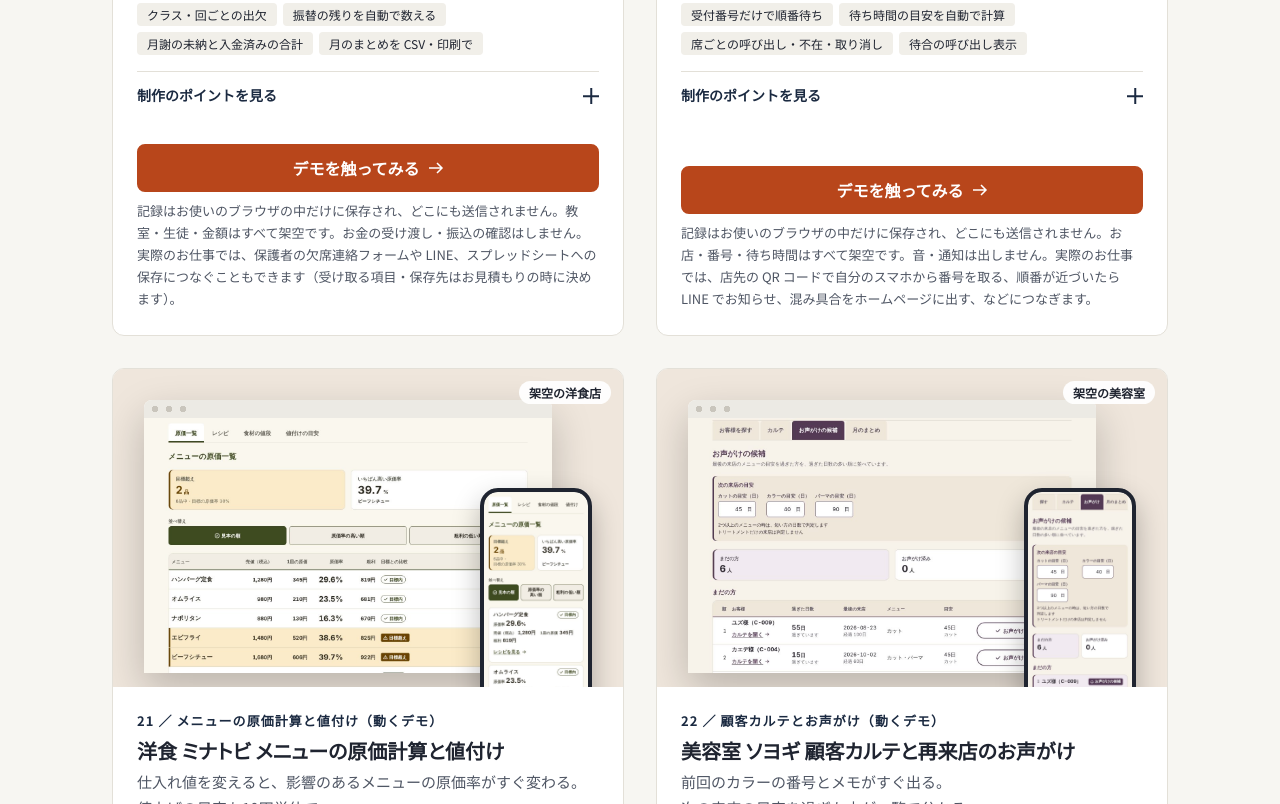
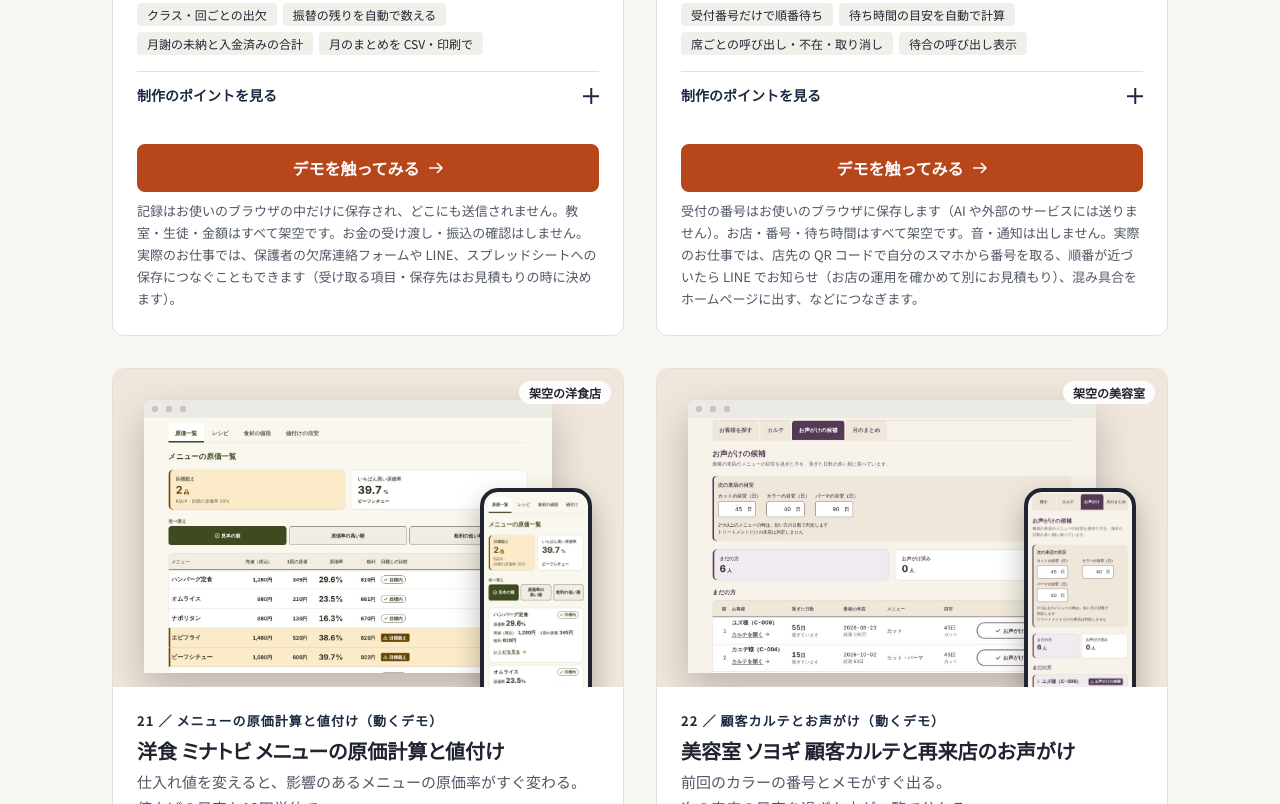
Before and after one commit to yuta054106-jpg/tenka-lab-works, a plain HTML site: page index.html in a window 1280 px wide. Shown: the part 11196-12000 px from the top of the page. Drawn offline with Linux system fonts and the light colour scheme.

Commit message:
作品例20：カードの文言

```diff
--- a/index.html
+++ b/index.html
@@ -900,7 +900,7 @@
                   <p class="card__action">
                     <a class="btn" href="demos/18-queue/">デモを触ってみる<span class="sr">（理容 トモリギの順番待ちの受付と呼び出し）</span><svg class="btn__arrow" width="16" height="16" viewBox="0 0 16 16" aria-hidden="true" focusable="false"><path d="M1 8h13M9 3l5 5-5 5" fill="none" stroke="currentColor" stroke-width="1.5"/></svg></a>
                   </p>
-                  <p class="card__small">記録はお使いのブラウザの中だけに保存され、どこにも送信されません。お店・番号・待ち時間はすべて架空です。音・通知は出しません。実際のお仕事では、店先の QR コードで自分のスマホから番号を取る、順番が近づいたら LINE でお知らせ、混み具合をホームページに出す、などにつなぎます。</p>
+                  <p class="card__small">受付の番号はお使いのブラウザに保存します（AI や外部のサービスには送りません）。お店・番号・待ち時間はすべて架空です。音・通知は出しません。実際のお仕事では、店先の QR コードで自分のスマホから番号を取る、順番が近づいたら LINE でお知らせ（お店の運用を確かめて別にお見積もり）、混み具合をホームページに出す、などにつなぎます。</p>
                 </div>
               </div>
             </article>
```
